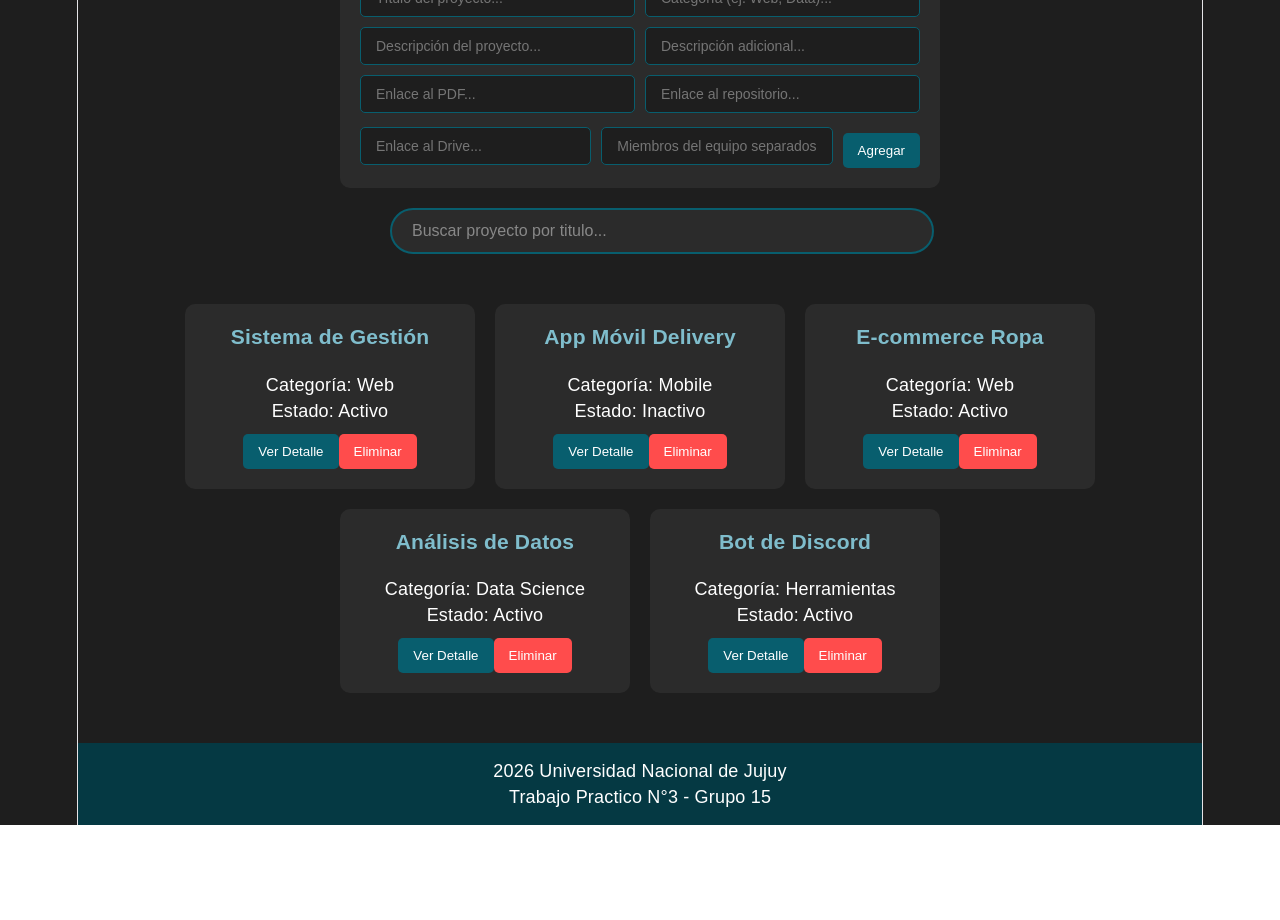
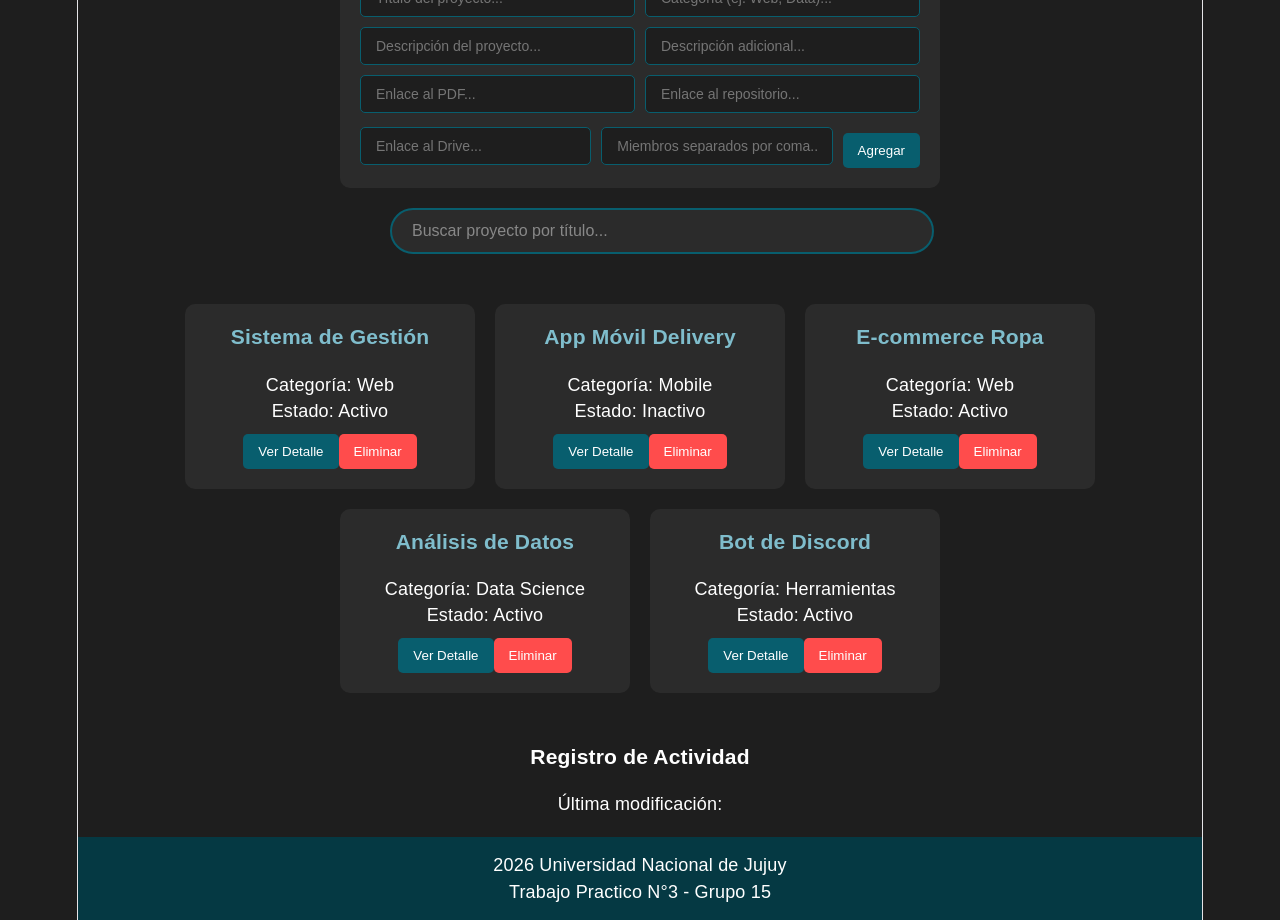
Before and after one commit to Lumyn1/pv_tp3_grupo15, a React (Vite) app: page /proyectos in a window 1280 px wide. Shown: the part 380-1300 px from the top of the page. Before the commit the page ends 1205 px from the top, so only its background shows below. Built offline with nearby package versions, Linux system fonts and the light colour scheme.

Commit message:
Agrego RegistroActividad Cancino Arturo

```diff
--- a/src/components/Proyectos.jsx
+++ b/src/components/Proyectos.jsx
@@ -1,13 +1,19 @@
-import { useState } from "react";
+import { useState, useEffect } from "react";
 import "../css/App.css";
 import proyectoService from "../services/proyectoService";
 import ProyectoCard from "./ProyectoCard";
 import ProyectoDetalle from "./ProyectoDetalle";
+import RegistroActividad from "./RegistroActividad";
 
 const Proyectos = () => {
-  const [proyectos, setProyectos] = useState(proyectoService.listarProyectos());
+  const [proyectos, setProyectos] = useState(
+    proyectoService.listarProyectos()
+  );
 
   const [textoBusqueda, setTextoBusqueda] = useState("");
+
+  const [ultimaActividad, setUltimaActividad] = useState("");
+
   const [formulario, setFormulario] = useState({
     titulo: "",
     categoria: "",
@@ -18,13 +24,23 @@ const Proyectos = () => {
     drive: "",
     miembros: "",
   });
+
 const [proyectoSeleccionado, setProyectoSeleccionado] = useState(null);
+
 const { titulo, categoria } = formulario;
+
+useEffect(() => {
+  console.log("La lista de proyectos fue modificada");
+}, [proyectos]);
 
 const manejarEliminar = (id) => {
   proyectoService.eliminarProyecto(id);
 
   setProyectos(proyectoService.listarProyectos());
+
+  setUltimaActividad(
+    `Proyecto eliminado - ${new Date().toLocaleString()}`
+  );
 };
 
   const manejarBusqueda = (evento) => {
@@ -32,55 +48,79 @@ const Proyectos = () => {
 
     setTextoBusqueda(textoIngresado);
 
-    const proyectosFiltrados = proyectoService.buscarProyecto(textoIngresado);
+    const proyectosFiltrados =
+      proyectoService.buscarProyecto(textoIngresado);
 
     setProyectos(proyectosFiltrados);
   };
 
   const menejarCambio = (evento) => {
     const { name, value } = evento.target;
-    setFormulario({ ...formulario, [name]: value });
+
+    setFormulario({
+      ...formulario,
+      [name]: value,
+    });
   };
 
   const manejarAgregar = (evento) => {
     evento.preventDefault();
 
     if (titulo.trim() === "" || categoria.trim() === "") {
-      alert("Por favor, completa el título y la categoría del proyecto.");
+      alert(
+        "Por favor, completa el título y la categoría del proyecto."
+      );
 
       return;
     }
 
     const nuevoProyecto = {
       id: Date.now(),
+      titulo,
+      categoria,
+      estado: true,
 
-      titulo,
-
-      categoria,
-
-      estado: true,
       descripcion: formulario.descripcion,
       descripcion2: formulario.descripcion2,
+
       recursos: {
         pdf: formulario.pdf,
         repositorio: formulario.repositorio,
         drive: formulario.drive,
       },
 
-      miembros: formulario.miembros.split(",").map((m) => m.trim()),
+      miembros: formulario.miembros
+        .split(",")
+        .map((m) => m.trim()),
     };
 
     proyectoService.agregarProyecto(nuevoProyecto);
 
     setProyectos(proyectoService.listarProyectos());
 
-    setFormulario({ titulo: "", categoria: "", descripcion: "", descripcion2: "", pdf: "", repositorio: "", drive: "", miembros: "" });
+    setUltimaActividad(
+      `Proyecto agregado - ${new Date().toLocaleString()}`
+    );
+
+    setFormulario({
+      titulo: "",
+      categoria: "",
+      descripcion: "",
+      descripcion2: "",
+      pdf: "",
+      repositorio: "",
+      drive: "",
+      miembros: "",
+    });
   };
 
   return (
     <div className="contenedor-vista-proyectos">
       <div className="seccion-formulario">
-        <form onSubmit={manejarAgregar} className="formulario-agregar">
+        <form
+          onSubmit={manejarAgregar}
+          className="formulario-agregar"
+        >
           <h3>Agregar Nuevo Proyecto</h3>
 
           <div className="grupo-inputs">
@@ -101,6 +141,7 @@ const Proyectos = () => {
               onChange={menejarCambio}
               className="input-formulario"
             />
+
             <input
               type="text"
               name="descripcion"
@@ -109,6 +150,7 @@ const Proyectos = () => {
               onChange={menejarCambio}
               className="input-formulario"
             />
+
             <input
               type="text"
               name="descripcion2"
@@ -117,6 +159,7 @@ const Proyectos = () => {
               onChange={menejarCambio}
               className="input-formulario"
             />
+
             <input
               type="text"
               name="pdf"
@@ -125,6 +168,7 @@ const Proyectos = () => {
               onChange={menejarCambio}
               className="input-formulario"
             />
+
             <input
               type="text"
               name="repositorio"
@@ -133,6 +177,7 @@ const Proyectos = () => {
               onChange={menejarCambio}
               className="input-formulario"
             />
+
             <input
               type="text"
               name="drive"
@@ -141,16 +186,20 @@ const Proyectos = () => {
               onChange={menejarCambio}
               className="input-formulario"
             />
+
             <input
               type="text"
               name="miembros"
-              placeholder="Miembros del equipo separados por coma..."
+              placeholder="Miembros separados por coma..."
               value={formulario.miembros}
               onChange={menejarCambio}
               className="input-formulario"
             />
 
-            <button type="submit" className="boton-accion">
+            <button
+              type="submit"
+              className="boton-accion"
+            >
               Agregar
             </button>
           </div>
@@ -160,7 +209,7 @@ const Proyectos = () => {
       <div className="seccion-buscador">
         <input
           type="text"
-          placeholder="Buscar proyecto por titulo..."
+          placeholder="Buscar proyecto por título..."
           value={textoBusqueda}
           onChange={manejarBusqueda}
           className="input-buscador"
@@ -173,13 +222,22 @@ const Proyectos = () => {
             key={proyecto.id}
             proyecto={proyecto}
             manejarEliminar={manejarEliminar}
-            manejarVerDetalle={() => setProyectoSeleccionado(proyecto)}
+            manejarVerDetalle={() =>
+              setProyectoSeleccionado(proyecto)
+            }
           />
         ))}
       </section>
+
       {proyectoSeleccionado && (
-        <ProyectoDetalle proyecto={proyectoSeleccionado} />
+        <ProyectoDetalle
+          proyecto={proyectoSeleccionado}
+        />
       )}
+
+      <RegistroActividad
+        fecha={ultimaActividad}
+      />
     </div>
   );
 };
--- /dev/null
+++ b/src/components/RegistroActividad.jsx
@@ -0,0 +1,13 @@
+const RegistroActividad = ({ fecha }) => {
+  return (
+    <div className="registro-actividad">
+      <h3>Registro de Actividad</h3>
+
+      <p>
+        Última modificación: {fecha}
+      </p>
+    </div>
+  );
+};
+
+export default RegistroActividad;
```
Lines whose indentation alone changed are shown as unchanged.
